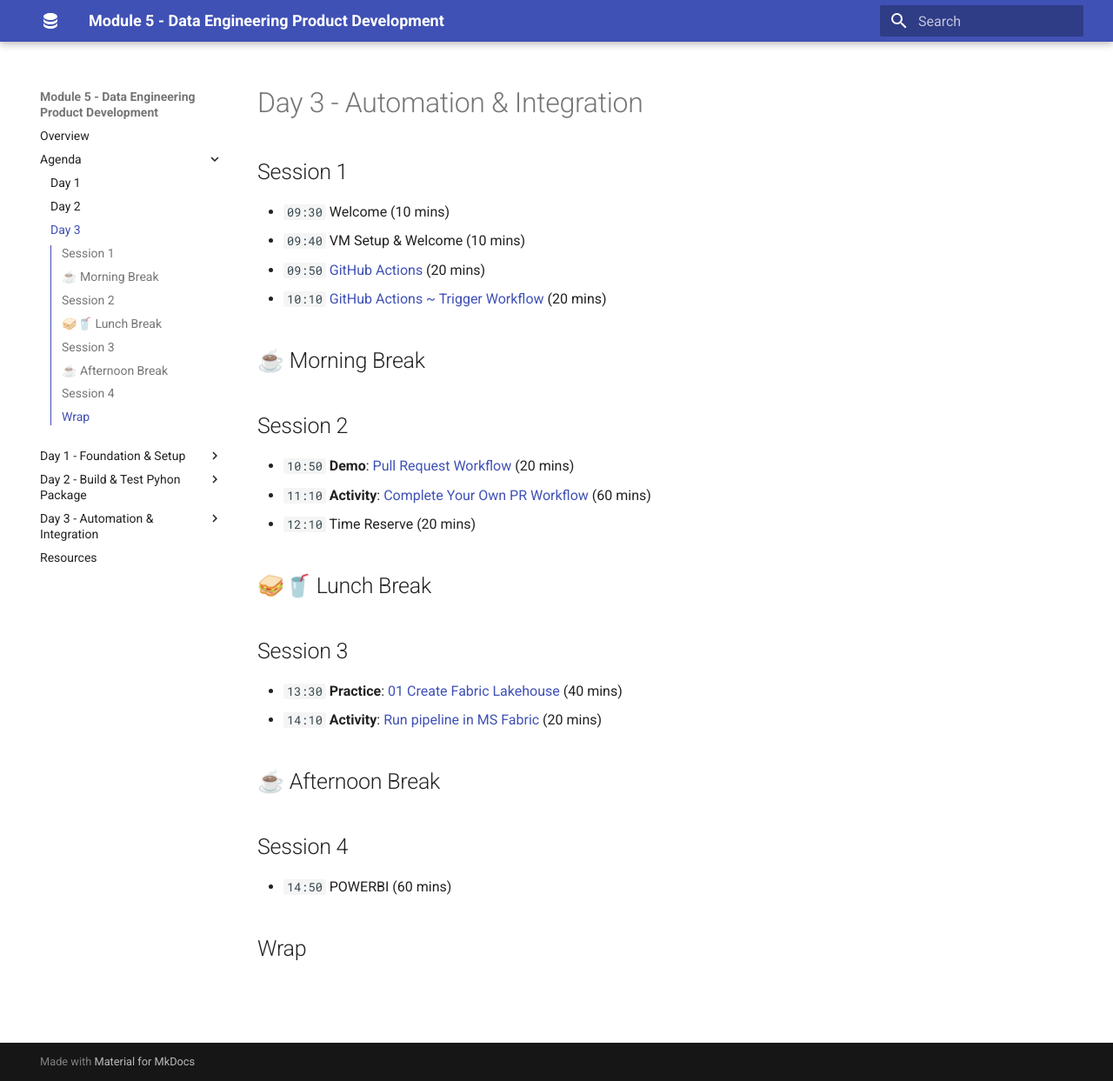
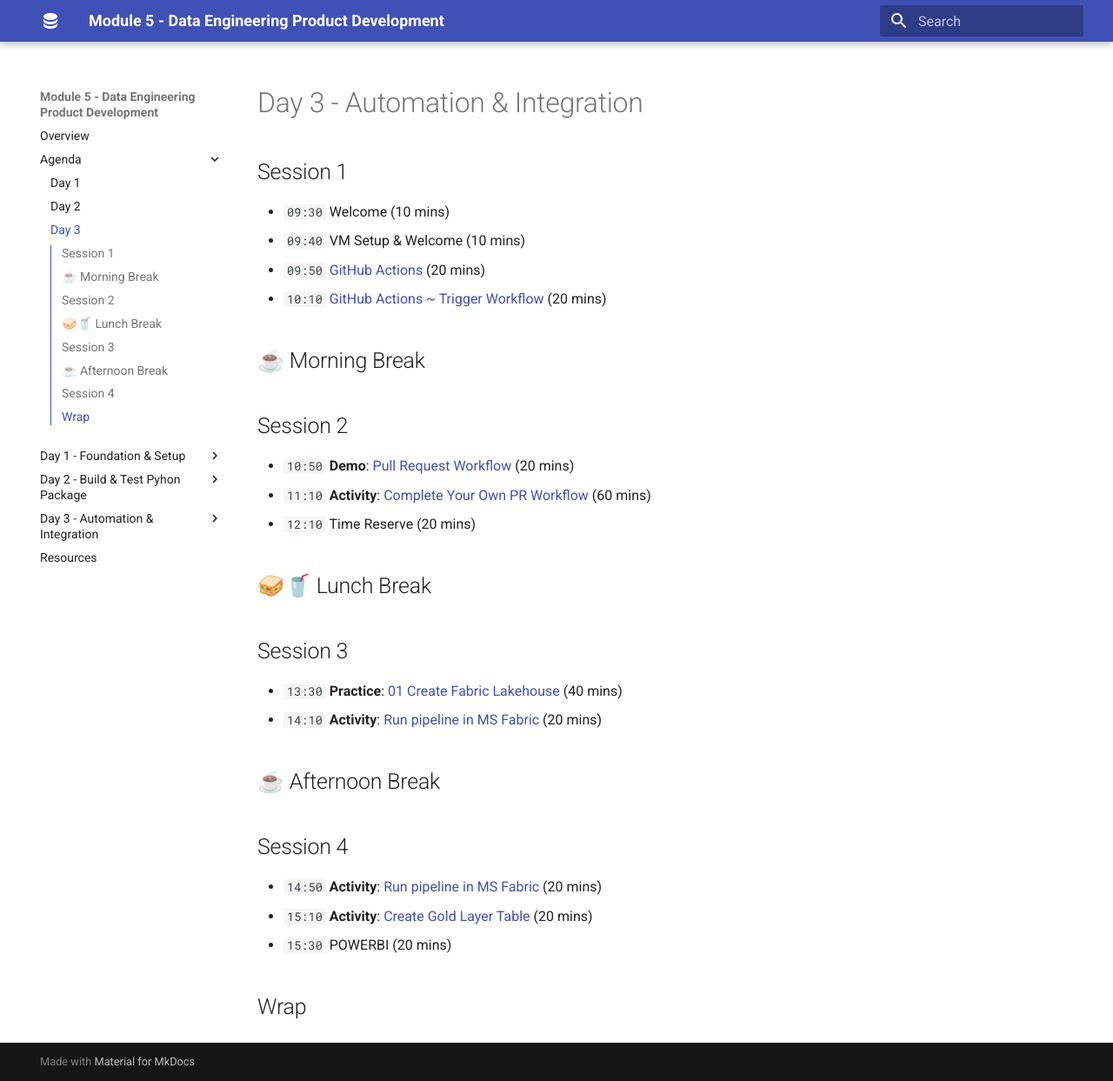
Before and after one commit to qaalabs/DE5M5, an MkDocs documentation site: the page built from docs/agenda/day3.md, in a window 1280 px wide and 1243 px high. Shown: the whole window at 87% size. Built offline with MkDocs 1.6.1 and Material for MkDocs 9.7.7, drawn with Linux system fonts in a browser that asks for light colours.

```diff
--- a/docs/agenda/day3.md
+++ b/docs/agenda/day3.md
@@ -26,6 +26,8 @@
 
 ## Session 4
 
-- `14:50` POWERBI (60 mins)
+- `14:50` **Activity**: [Run pipeline in MS Fabric](../day3/fabric-integration.md) (20 mins)
+- `15:10` **Activity**: [Create Gold Layer Table](../day3/fabric-gold-layer.md) (20 mins)
+- `15:30` POWERBI (20 mins)
 
 ## Wrap
--- a/mkdocs.yml
+++ b/mkdocs.yml
@@ -39,6 +39,7 @@ nav:
     - "Complete Your Own PR Workflow": day3/pull-request.md
     - "01 Create Fabric Lakehouse": labs/01-lakehouse.md
     - "Run pipeline in MS Fabric": day3/fabric-integration.md
+    - "Create Gold Layer Table": day3/fabric-gold-layer.md
 
   - Resources: resources.md
 
```
Also changed, not shown: docs/trainer.md (+2 -0 lines).
